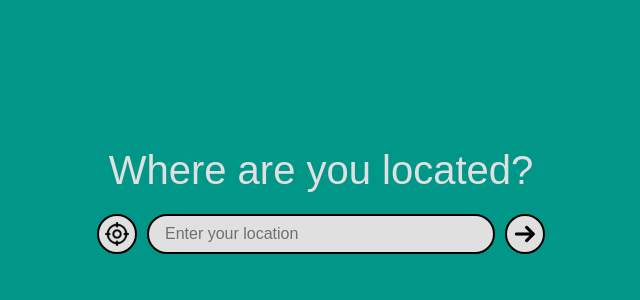
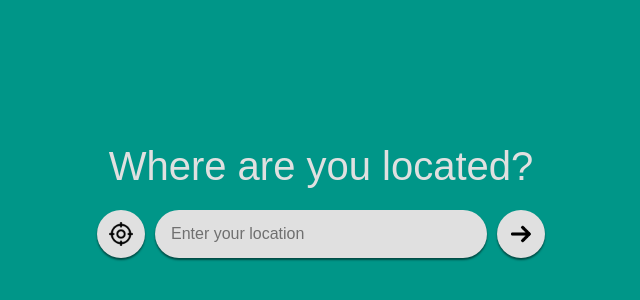
Before and after one commit to vnclrd/metro-realtime, a React (Vite) app in the folder frontend/: page / in a window 1280 px wide. Shown: the part 200-500 px from the top of the page, without its empty margins (319-959 px from the left). Built offline with nearby package versions, Linux system fonts and the light colour scheme.

Commit message:
Update home layout

```diff
--- a/frontend/src/App.jsx
+++ b/frontend/src/App.jsx
@@ -4,7 +4,7 @@ function App() {
   const navigate = useNavigate();
 
   const handleRedirect = () => {
-    navigate("/reports");
+    navigate("/core");
   };
 
   return (
@@ -19,7 +19,7 @@ function App() {
         <div className="flex w-full max-w-md items-center">
 
           {/* Target Button */}
-          <button className="flex items-center justify-center w-10 h-10 bg-[#e0e0e0] mr-2.5 border-2 rounded-full cursor-pointer hover:bg-gray-200 transition">
+          <button className="flex items-center justify-center w-12 h-12 bg-[#e0e0e0] mr-2.5 rounded-full cursor-pointer hover:bg-gray-200 transition shadow-[_0_2px_2px_rgba(0,0,0,0.5)]">
             <img
               src="/target-icon.png"
               alt="Target Icon"
@@ -31,13 +31,13 @@ function App() {
           <input
             type="text"
             placeholder="Enter your location"
-            className="flex-1 h-10 bg-[#e0e0e0] border-2 rounded-full pl-4 mr-2.5 focus:outline-none focus:ring-2 focus:ring-[#00796b]"
+            className="flex-1 h-12 bg-[#e0e0e0] rounded-full pl-4 mr-2.5 focus:outline-none focus:ring-2 focus:ring-[#00796b] shadow-[_0_2px_2px_rgba(0,0,0,0.5)]"
           />
 
           {/* Arrow Button */}
           <button
             onClick={handleRedirect}
-            className="flex items-center justify-center w-10 h-10 bg-[#e0e0e0] border-2 rounded-full cursor-pointer hover:bg-gray-200 transition"
+            className="flex items-center justify-center w-12 h-12 bg-[#e0e0e0] rounded-full cursor-pointer hover:bg-gray-200 transition shadow-[_0_2px_2px_rgba(0,0,0,0.5)]"
           >
             <img
               src="/arrow-icon.png"
--- a/frontend/src/main.jsx
+++ b/frontend/src/main.jsx
@@ -3,14 +3,14 @@ import { createRoot } from "react-dom/client"
 import { BrowserRouter, Routes, Route } from "react-router-dom"
 import "./index.css"
 import App from "./App.jsx"
-import Reports from './jsx/Reports.jsx'
+import Core from './jsx/Core.jsx'
 
 createRoot(document.getElementById("root")).render(
   <StrictMode>
     <BrowserRouter>
       <Routes>
         <Route path="/" element={<App />} />
-        <Route path="/reports" element={<Reports />} />
+        <Route path="/core" element={<Core />} />
       </Routes>
     </BrowserRouter>
   </StrictMode>
```
Also changed, not shown: frontend/src/jsx/Core.jsx (renamed from frontend/src/jsx/Reports.jsx, +6 -6 lines).
